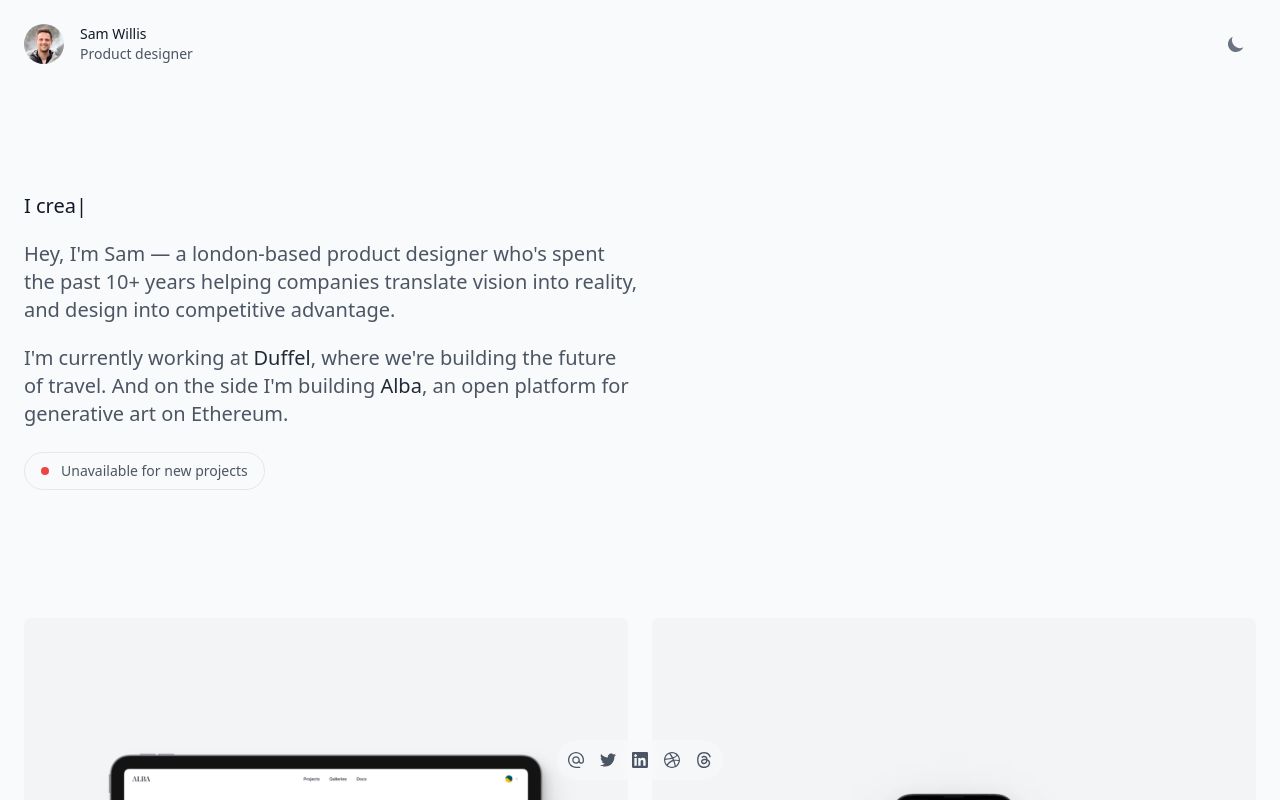
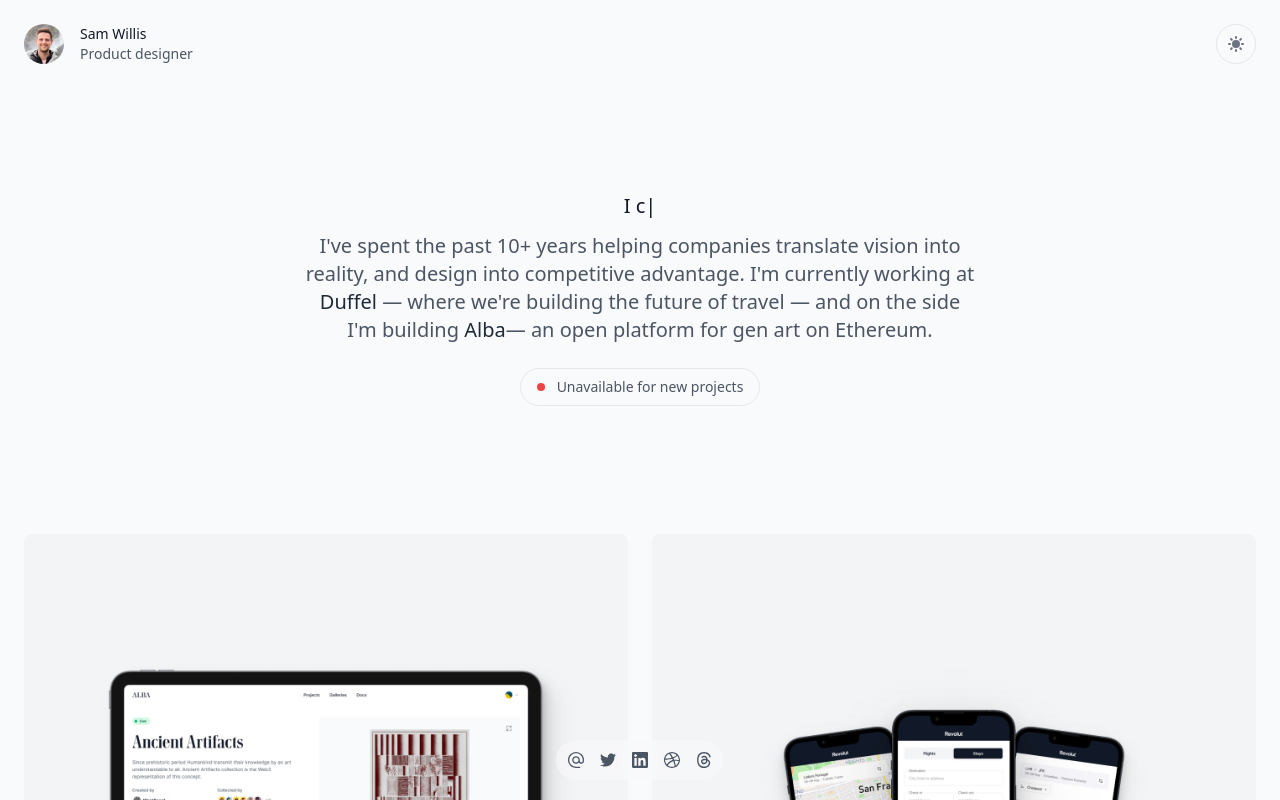
Before and after one commit to swillis/samwill-dot-is, a Next.js app: page / in a window 1280 px wide. Shown: the top 800 px of the page. Built offline with nearby package versions, Linux system fonts and the light colour scheme.

Commit message:
themes are working

```diff
--- a/next.config.js
+++ b/next.config.js
@@ -1,6 +1,6 @@
 /** @type {import('next').NextConfig} */
 const nextConfig = {
-  // reactStrictMode: true,
+  reactStrictMode: true,
 }
 
 module.exports = nextConfig
--- a/src/pages/_app.tsx
+++ b/src/pages/_app.tsx
@@ -1,6 +1,7 @@
 import "@/styles/globals.css";
 import type { AppProps } from "next/app";
 import { Analytics } from "@vercel/analytics/react";
+import React, { useRef, useEffect, useState, use } from "react";
 
 export default function App({ Component, pageProps }: AppProps) {
   return (
--- a/src/pages/index.tsx
+++ b/src/pages/index.tsx
@@ -1,6 +1,6 @@
 import Image from "next/image";
 import Link from "next/link";
-import React, { useRef, useEffect, use } from "react";
+import React, { useRef, useEffect, useState, use } from "react";
 import ReactTyped from "react-typed";
 import { useInView } from "framer-motion";
 
@@ -86,70 +86,23 @@ function SectionOne({ children }: any) {
 }
 
 export default function Home() {
+  let [theme, setTheme] = useState("");
+
   useEffect(() => {
-    // On page load or when changing themes, best to add inline in `head` to avoid FOUC
     if (
-      localStorage.getItem("theme") === "dark" ||
+      localStorage.theme === "dark" ||
       (!("theme" in localStorage) &&
         window.matchMedia("(prefers-color-scheme: dark)").matches)
     ) {
-      document.documentElement.classList.add("dark");
+      setTheme("dark");
     } else {
-      document.documentElement.classList.remove("dark");
+      setTheme("light");
     }
-
-    var themeToggleDarkIcon = document.getElementById(
-      "theme-toggle-dark-icon"
-    ) as HTMLElement;
-    var themeToggleLightIcon = document.getElementById(
-      "theme-toggle-light-icon"
-    ) as HTMLElement;
-
-    // Change the icons inside the button based on previous settings
-    if (
-      localStorage.getItem("theme") === "dark" ||
-      (!("theme" in localStorage) &&
-        window.matchMedia("(prefers-color-scheme: dark)").matches)
-    ) {
-      themeToggleLightIcon.classList.remove("hidden");
-    } else {
-      themeToggleDarkIcon.classList.remove("hidden");
-    }
-
-    var themeToggleBtn = document.getElementById("theme-toggle") as HTMLElement;
-
-    themeToggleBtn.addEventListener("click", function () {
-      console.log("clicked");
-
-      // toggle icons inside button
-      themeToggleDarkIcon.classList.toggle("hidden");
-      themeToggleLightIcon.classList.toggle("hidden");
-
-      // if set via local storage previously
-      if (localStorage.getItem("theme")) {
-        if (localStorage.getItem("theme") === "light") {
-          document.documentElement.classList.add("dark");
-          localStorage.setItem("theme", "dark");
-        } else {
-          document.documentElement.classList.remove("dark");
-          localStorage.setItem("theme", "light");
-        }
-
-        // if NOT set via local storage previously
-      } else {
-        if (document.documentElement.classList.contains("dark")) {
-          document.documentElement.classList.remove("dark");
-          localStorage.setItem("theme", "light");
-        } else {
-          document.documentElement.classList.add("dark");
-          localStorage.setItem("theme", "dark");
-        }
-      }
-    });
-  });
+  }, []);
 
   return (
-    <main className="dark:bg-gray-950 bg-gray-50">
+    <main className={`${theme}`}>
+      <div className="dark:bg-gray-950 bg-gray-50 transition-colors">
         {/* Social bar */}
         <div className="fixed bottom-5 left-2/4 -translate-x-2/4 z-20">
           <SectionOne>
@@ -234,22 +187,23 @@ export default function Home() {
               </div>
             </div>
 
-          {/* <button className="h-10 w-10 rounded-full border border-gray-200 flex justify-center items-center">
-            <Icon
-              name="sun"
-              className="dark:fill-gray-500 fill-gray-600 dark:group-hover:fill-white group-hover:fill-gray-900"
-              size={20}
-            />
-          </button> */}
-
             <button
               id="theme-toggle"
               type="button"
-            className="text-gray-500 dark:text-gray-400 hover:bg-gray-100 dark:hover:bg-gray-700 focus:outline-none focus:ring-4 focus:ring-gray-200 dark:focus:ring-gray-700 rounded-lg text-sm p-2.5"
+              className="text-gray-500 dark:text-gray-400 hover:bg-gray-100 dark:hover:bg-gray-700 h-10 w-10 rounded-full border border-gray-200 dark:border-gray-800 flex justify-center items-center"
+              onClick={() => {
+                if (theme === "light") {
+                  setTheme("dark");
+                  localStorage.theme = "dark";
+                } else {
+                  setTheme("light");
+                  localStorage.theme = "light";
+                }
+              }}
             >
               <svg
                 id="theme-toggle-dark-icon"
-              className="w-5 h-5 hidden"
+                className={`w-5 h-5 ${theme === "dark" ? null : "hidden"}`}
                 fill="currentColor"
                 viewBox="0 0 20 20"
                 xmlns="http://www.w3.org/2000/svg"
@@ -258,7 +212,7 @@ export default function Home() {
               </svg>
               <svg
                 id="theme-toggle-light-icon"
-              className="w-5 h-5 hidden"
+                className={`w-5 h-5 ${theme === "light" ? null : "hidden"}`}
                 fill="currentColor"
                 viewBox="0 0 20 20"
                 xmlns="http://www.w3.org/2000/svg"
@@ -273,9 +227,9 @@ export default function Home() {
           </div>
 
           {/* Hero */}
-        <div className="grid responsive-grid">
-          <div className="flex flex-col gap-6">
-            <div className="flex flex-col gap-5 max-w-2xl">
+          <div className="mx-auto max-w-2xl w-full text-center">
+            <div className="flex flex-col gap-6 items-center">
+              <div className="flex flex-col gap-3 max-w-2xl">
                 <p className="dark:text-gray-50 text-gray-900 text-xl font-medium">
                   I{" "}
                   <ReactTyped
@@ -301,11 +255,8 @@ export default function Home() {
                   />
                 </p>
                 <p className="dark:text-gray-500 text-gray-600 text-xl">
-                Hey, I'm Sam — a london-based product designer who&apos;s spent
-                the past 10+ years helping companies translate vision into
-                reality, and design into competitive advantage.
-              </p>
-              <p className="dark:text-gray-500 text-gray-600 text-xl">
+                  I&apos;ve spent the past 10+ years helping companies translate
+                  vision into reality, and design into competitive advantage.
                   I&apos;m currently working at{" "}
                   <Link
                     href="https://duffel.com"
@@ -314,8 +265,8 @@ export default function Home() {
                   >
                     Duffel
                   </Link>
-                , where we&apos;re building the future of travel. And on the
-                side I'm building{" "}
+                  &nbsp;— where we&apos;re building the future of travel — and
+                  on the side I'm building{" "}
                   <Link
                     href="https://alba.art"
                     target="_blank"
@@ -323,7 +274,7 @@ export default function Home() {
                   >
                     Alba
                   </Link>
-                , an open platform for generative art on Ethereum.
+                  — an open platform for gen art on Ethereum.
                 </p>
               </div>
               <div className="flex shrink grow basis-auto">
@@ -370,8 +321,8 @@ export default function Home() {
           </div>
 
           {/* CV */}
-        <div className="grid responsive-grid xl:grid-cols-3">
-          <div className="flex flex-col gap-16 xl:col-start-2">
+          <div className="mx-auto max-w-2xl w-full">
+            <div className="flex flex-col gap-16">
               {/* Projects */}
               <SectionOne>
                 <div className="flex flex-col gap-2">
@@ -379,15 +330,9 @@ export default function Home() {
                   <Link
                     href="https://alba.art"
                     target="_blank"
-                  className="flex flex-row gap-4 rounded-lg grow align-baseline group dark:bg-gray-950 p-3 hover:shadow-test z-10 hover:-z-0 transition-all ease-in-out duration-300"
+                    className="flex flex-row gap-4 align-baseline group transition-all ease-in-out duration-300"
                   >
                     <div className="p-1">
-                    {/* <Image
-                      src="/logos/alba.svg"
-                      alt="Picture of the author"
-                      width={32}
-                      height={32}
-                    /> */}
                       <Icon
                         name="alba"
                         className="dark:fill-gray-50 fill-gray-900 dark:group-hover:fill-white group-hover:fill-gray-900"
@@ -400,7 +345,7 @@ export default function Home() {
                         Designer/founder
                       </p>
                     </div>
-                  <div className="border-b border-solid dark:border-gray-900 flex grow mb-1 dark:group-hover:border-gray-300 transition-all ease-in-out duration-300"></div>
+                    <div className="border-b border-solid dark:border-gray-900 border-gray-200 flex grow mb-1 dark:group-hover:border-gray-300 group-hover:border-gray-500 transition-all ease-in-out duration-300"></div>
                     <div className="flex items-end">
                       <p className="text-sm dark:text-gray-500 text-gray-600 dark:group-hover:text-gray-50 transition-all ease-in-out duration-300">
                         2023-present
@@ -411,7 +356,7 @@ export default function Home() {
                   <Link
                     href="https://gmstudio.art"
                     target="_blank"
-                  className="flex flex-row gap-4 rounded-lg grow align-baseline group dark:bg-gray-950 p-3 hover:shadow-test z-10 hover:-z-0 transition-all ease-in-out duration-300"
+                    className="flex flex-row gap-4 align-baseline group transition-all ease-in-out duration-300"
                   >
                     <div className="p-1">
                       <Icon
@@ -426,7 +371,7 @@ export default function Home() {
                         Product design
                       </p>
                     </div>
-                  <div className="border-b border-solid dark:border-gray-900 flex grow mb-1 dark:group-hover:border-gray-300 transition-all ease-in-out duration-300"></div>
+                    <div className="border-b border-solid dark:border-gray-900 border-gray-200 flex grow mb-1 dark:group-hover:border-gray-300 group-hover:border-gray-500 transition-all ease-in-out duration-300"></div>
                     <div className="flex items-end">
                       <p className="text-sm dark:text-gray-500 text-gray-600 dark:group-hover:text-gray-50 transition-all ease-in-out duration-300">
                         2023
@@ -443,7 +388,7 @@ export default function Home() {
                   <Link
                     href="https://duffel.com"
                     target="_blank"
-                  className="flex flex-row gap-4 rounded-lg grow align-baseline group dark:bg-gray-950 p-3 hover:shadow-test z-10 hover:-z-0 transition-all ease-in-out duration-300"
+                    className="flex flex-row gap-4 align-baseline group transition-all ease-in-out duration-300"
                   >
                     <div className="p-1">
                       <Icon
@@ -458,7 +403,7 @@ export default function Home() {
                         Product design lead
                       </p>
                     </div>
-                  <div className="border-b border-solid dark:border-gray-900 flex grow mb-1 dark:group-hover:border-gray-300 transition-all ease-in-out duration-300"></div>
+                    <div className="border-b border-solid dark:border-gray-900 border-gray-200 flex grow mb-1 dark:group-hover:border-gray-300 group-hover:border-gray-500 transition-all ease-in-out duration-300"></div>
                     <div className="flex items-end">
                       <p className="text-sm dark:text-gray-500 text-gray-600 dark:group-hover:text-gray-50 transition-all ease-in-out duration-300">
                         2020-present
@@ -469,7 +414,7 @@ export default function Home() {
                   <Link
                     href="https://memrise.com"
                     target="_blank"
-                  className="flex flex-row gap-4 rounded-lg grow align-baseline group dark:bg-gray-950 p-3 hover:shadow-test z-10 hover:-z-0 transition-all ease-in-out duration-300"
+                    className="flex flex-row gap-4 align-baseline group transition-all ease-in-out duration-300"
                   >
                     <div className="p-1">
                       <Icon
@@ -484,7 +429,7 @@ export default function Home() {
                         Design manager
                       </p>
                     </div>
-                  <div className="border-b border-solid dark:border-gray-900 flex grow mb-1 dark:group-hover:border-gray-300 transition-all ease-in-out duration-300"></div>
+                    <div className="border-b border-solid dark:border-gray-900 border-gray-200 flex grow mb-1 dark:group-hover:border-gray-300 group-hover:border-gray-500 transition-all ease-in-out duration-300"></div>
                     <div className="flex items-end">
                       <p className="text-sm dark:text-gray-500 text-gray-600 dark:group-hover:text-gray-50 transition-all ease-in-out duration-300">
                         2019-2020
@@ -495,7 +440,7 @@ export default function Home() {
                   <Link
                     href="https://fatllama.com"
                     target="_blank"
-                  className="flex flex-row gap-4 rounded-lg grow align-baseline group dark:bg-gray-950 p-3 hover:shadow-test z-10 hover:-z-0 transition-all ease-in-out duration-300"
+                    className="flex flex-row gap-4 align-baseline group transition-all ease-in-out duration-300"
                   >
                     <div className="p-1">
                       <Icon
@@ -510,7 +455,7 @@ export default function Home() {
                         Product design lead
                       </p>
                     </div>
-                  <div className="border-b border-solid dark:border-gray-900 flex grow mb-1 dark:group-hover:border-gray-300 transition-all ease-in-out duration-300"></div>
+                    <div className="border-b border-solid dark:border-gray-900 border-gray-200 flex grow mb-1 dark:group-hover:border-gray-300 group-hover:border-gray-500 transition-all ease-in-out duration-300"></div>
                     <div className="flex items-end">
                       <p className="text-sm dark:text-gray-500 text-gray-600 dark:group-hover:text-gray-50 transition-all ease-in-out duration-300">
                         2018-2019
@@ -521,7 +466,7 @@ export default function Home() {
                   <Link
                     href="https://gocardless.com"
                     target="_blank"
-                  className="flex flex-row gap-4 rounded-lg grow align-baseline group dark:bg-gray-950 p-3 hover:shadow-test z-10 hover:-z-0 transition-all ease-in-out duration-300"
+                    className="flex flex-row gap-4 align-baseline group transition-all ease-in-out duration-300"
                   >
                     <div className="p-1">
                       <Icon
@@ -536,7 +481,7 @@ export default function Home() {
                         Senior product designer
                       </p>
                     </div>
-                  <div className="border-b border-solid dark:border-gray-900 flex grow mb-1 dark:group-hover:border-gray-300 transition-all ease-in-out duration-300"></div>
+                    <div className="border-b border-solid dark:border-gray-900 border-gray-200 flex grow mb-1 dark:group-hover:border-gray-300 group-hover:border-gray-500 transition-all ease-in-out duration-300"></div>
                     <div className="flex items-end">
                       <p className="text-sm dark:text-gray-500 text-gray-600 dark:group-hover:text-gray-50 transition-all ease-in-out duration-300">
                         2015-2018
@@ -553,7 +498,7 @@ export default function Home() {
                   <Link
                     href="https://incident.io"
                     target="_blank"
-                  className="flex flex-row gap-4 rounded-lg grow align-baseline group dark:bg-gray-950 p-3 hover:shadow-test z-10 hover:-z-0 transition-all ease-in-out duration-300"
+                    className="flex flex-row gap-4 align-baseline group transition-all ease-in-out duration-300"
                   >
                     <div className="p-1">
                       <Icon
@@ -568,7 +513,7 @@ export default function Home() {
                         Logo design
                       </p>
                     </div>
-                  <div className="border-b border-solid dark:border-gray-900 flex grow mb-1 dark:group-hover:border-gray-300 transition-all ease-in-out duration-300"></div>
+                    <div className="border-b border-solid dark:border-gray-900 border-gray-200 flex grow mb-1 dark:group-hover:border-gray-300 group-hover:border-gray-500 transition-all ease-in-out duration-300"></div>
                     <div className="flex items-end">
                       <p className="text-sm dark:text-gray-500 text-gray-600 dark:group-hover:text-gray-50 transition-all ease-in-out duration-300">
                         2021
@@ -579,7 +524,7 @@ export default function Home() {
                   <Link
                     href="https://dependabot.com"
                     target="_blank"
-                  className="flex flex-row gap-4 rounded-lg grow align-baseline group dark:bg-gray-950 p-3 hover:shadow-test z-10 hover:-z-0 transition-all ease-in-out duration-300"
+                    className="flex flex-row gap-4 align-baseline group transition-all ease-in-out duration-300"
                   >
                     <div className="p-1">
                       <Icon
@@ -594,7 +539,7 @@ export default function Home() {
                         Logo, brand & web design
                       </p>
                     </div>
-                  <div className="border-b border-solid dark:border-gray-900 flex grow mb-1 dark:group-hover:border-gray-300 transition-all ease-in-out duration-300"></div>
+                    <div className="border-b border-solid dark:border-gray-900 border-gray-200 flex grow mb-1 dark:group-hover:border-gray-300 group-hover:border-gray-500 transition-all ease-in-out duration-300"></div>
                     <div className="flex items-end">
                       <p className="text-sm dark:text-gray-500 text-gray-600 dark:group-hover:text-gray-50 transition-all ease-in-out duration-300">
                         2018
@@ -611,7 +556,7 @@ export default function Home() {
                   <Link
                     href="https://designclub.io"
                     target="_blank"
-                  className="flex flex-row gap-4 rounded-lg grow align-baseline group dark:bg-gray-950 p-3 hover:shadow-test z-10 hover:-z-0 transition-all ease-in-out duration-300"
+                    className="flex flex-row gap-4 align-baseline group transition-all ease-in-out duration-300"
                   >
                     <div className="p-1">
                       <Icon
@@ -626,7 +571,7 @@ export default function Home() {
                         Co-organiser
                       </p>
                     </div>
-                  <div className="border-b border-solid dark:border-gray-900 flex grow mb-1 dark:group-hover:border-gray-300 transition-all ease-in-out duration-300"></div>
+                    <div className="border-b border-solid dark:border-gray-900 border-gray-200 flex grow mb-1 dark:group-hover:border-gray-300 group-hover:border-gray-500 transition-all ease-in-out duration-300"></div>
                     <div className="flex items-end">
                       <p className="text-sm dark:text-gray-500 text-gray-600 dark:group-hover:text-gray-50 transition-all ease-in-out duration-300">
                         2016-present
@@ -637,7 +582,7 @@ export default function Home() {
                   <Link
                     href="https://twitter.com/designandbanter"
                     target="_blank"
-                  className="flex flex-row gap-4 rounded-lg grow align-baseline group dark:bg-gray-950 p-3 hover:shadow-test z-10 hover:-z-0 transition-all ease-in-out duration-300"
+                    className="flex flex-row gap-4 align-baseline group transition-all ease-in-out duration-300"
                   >
                     <div className="p-1">
                       <Icon
@@ -652,7 +597,7 @@ export default function Home() {
                         Co-organiser
                       </p>
                     </div>
-                  <div className="border-b border-solid dark:border-gray-900 flex grow mb-1 dark:group-hover:border-gray-300 transition-all ease-in-out duration-300"></div>
+                    <div className="border-b border-solid dark:border-gray-900 border-gray-200 flex grow mb-1 dark:group-hover:border-gray-300 group-hover:border-gray-500 transition-all ease-in-out duration-300"></div>
                     <div className="flex items-end">
                       <p className="text-sm dark:text-gray-500 text-gray-600 dark:group-hover:text-gray-50 transition-all ease-in-out duration-300">
                         2013-2015
@@ -676,6 +621,7 @@ export default function Home() {
             </div>
           </SectionOne>
         </div>
+      </div>
     </main>
   );
 }
--- a/src/styles/globals.css
+++ b/src/styles/globals.css
@@ -3,12 +3,12 @@
 @tailwind utilities;
 
 :root {
-  --foreground-rgb: 23, 23, 23;
+  --foreground-rgb: 249, 250, 251;
 }
 
 @media (prefers-color-scheme: dark) {
   :root {
-    /* --foreground-rgb: 17, 24, 39; */
+    --foreground-rgb: 3, 7, 18;
   }
 }
 
```
Lines whose indentation alone changed are shown as unchanged.
